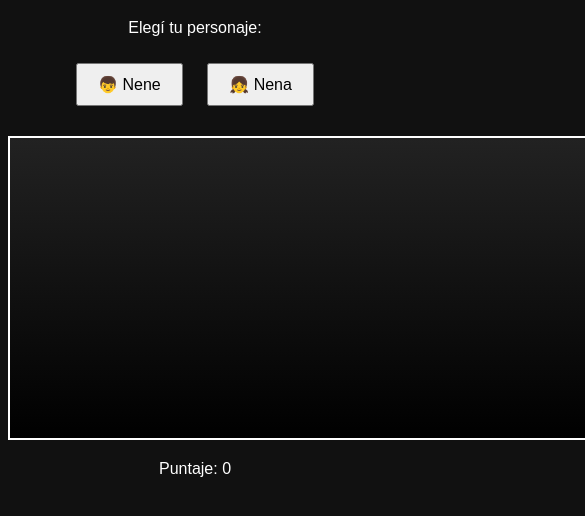
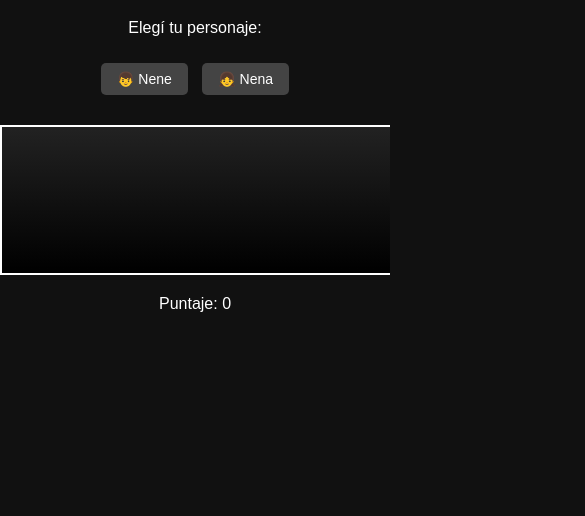
Before and after one commit to KsinoEly/mijuegoleon, a plain HTML site: page index.html in a window 390 px wide. Shown: the part 98-614 px from the top of the page, 585 px wide, since content can reach past the window. Drawn offline with Linux system fonts and the light colour scheme.

Commit message:
style.css

```diff
--- a/style.css
+++ b/style.css
@@ -2,19 +2,54 @@ body {
   text-align: center;
   background: #111;
   color: white;
-  font-family: Arial;
+  font-family: Arial, sans-serif;
+  margin: 0;
+  padding: 0;
+}
+
+#game-container {
+  margin: 20px auto;
+  max-width: 100%;
+  overflow: hidden;
 }
 
 canvas {
   background: linear-gradient(#222, #000);
+  border: 2px solid white;
+  max-width: 100%;
+  height: auto;
   display: block;
-  margin: 20px auto;
-  border: 2px solid white;
+  margin: 0 auto;
 }
 
 button {
   padding: 10px 20px;
-  margin: 10px;
+  margin: 10px 5px;
   font-size: 16px;
   cursor: pointer;
+  border-radius: 5px;
+  border: none;
+  background-color: #444;
+  color: white;
+  transition: background-color 0.3s;
 }
+
+button:hover {
+  background-color: #666;
+}
+
+#controls {
+  margin: 10px auto;
+}
+
+@media (max-width: 600px) {
+  canvas {
+    width: 100% !important;
+    height: auto !important;
+  }
+
+  button {
+    font-size: 14px;
+    padding: 8px 16px;
+  }
+}
```
